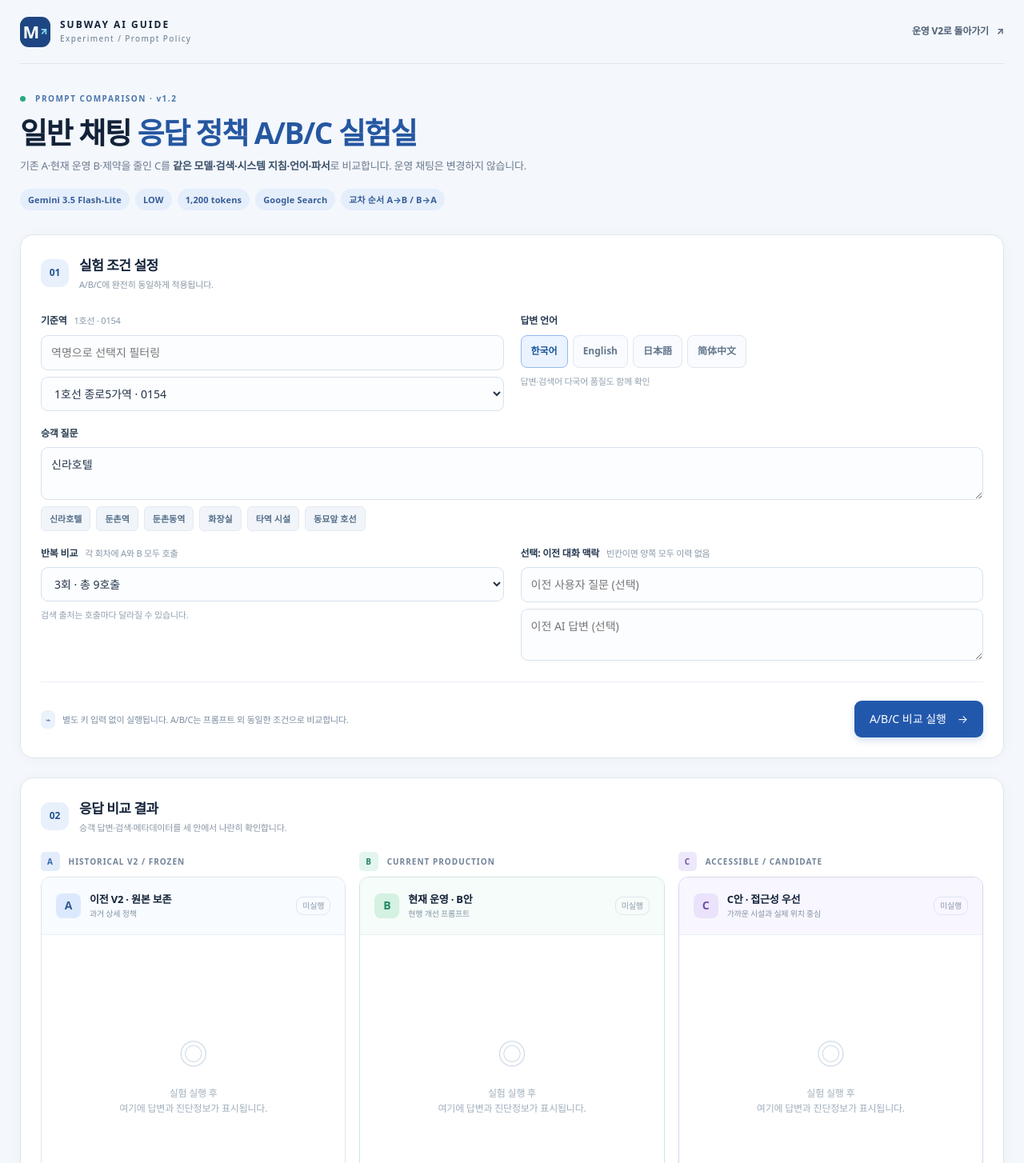
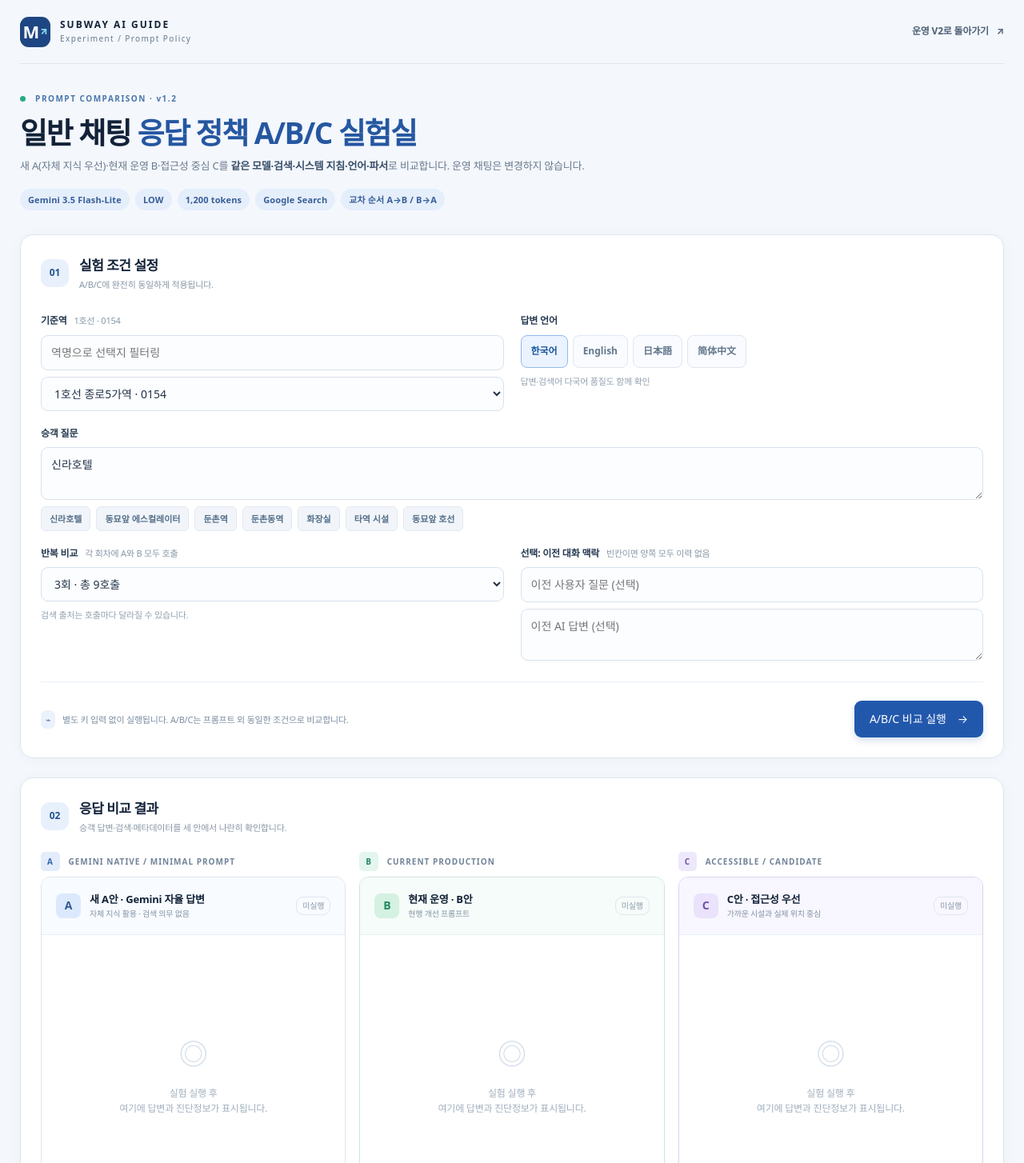
Before and after one commit to kochenkvj-code/subway-ai-guide, a Next.js app: page /search-lab/chat-ab in a window 1280 px wide. Shown: the top 1454 px of the page at 80% size. Built offline with nearby package versions, Linux system fonts and the light colour scheme.

Commit message:
Label lab A as Gemini native mode and add Dongmyo escalator reproducible preset

```diff
--- a/app/search-lab/chat-ab/ChatAB.jsx
+++ b/app/search-lab/chat-ab/ChatAB.jsx
@@ -4,6 +4,7 @@ import {stationMaster} from '../../lib/station-master';
 
 const PRESETS=[
   {label:'신라호텔',query:'신라호텔'},
+  {label:'동묘앞 에스컬레이터',query:'동묘앞역 1호선 에스컬레이터는 몇 번 출구에 있나요?',stationCode:'0159'},
   {label:'둔촌역',query:'둔촌역'},
   {label:'둔촌동역',query:'둔촌동역'},
   {label:'화장실',query:'화장실 어디에 있나요?'},
@@ -18,7 +19,7 @@ const avg=(runs,variant,field)=>{const a=runs.map(x=>x[variant]?.[field]).filter
 const isHttp=url=>{try{return ['http:','https:'].includes(new URL(url).protocol);}catch{return false;}};
 
 function ResultCard({type,data}){
-  const labels={A:['이전 V2 · 원본 보존','과거 상세 정책'],B:['현재 운영 · B안','현행 개선 프롬프트'],C:['C안 · 접근성 우선','가까운 시설과 실제 위치 중심']};
+  const labels={A:['새 A안 · Gemini 자율 답변','자체 지식 활용 · 검색 의무 없음'],B:['현재 운영 · B안','현행 개선 프롬프트'],C:['C안 · 접근성 우선','가까운 시설과 실제 위치 중심']};
   return <article className={'cab-result cab-result-'+type.toLowerCase()}>
     <div className="cab-result-head">
       <div className="cab-result-ident">
@@ -145,7 +146,7 @@ export default function ChatAB(){
       <section className="cab-hero">
         <div className="cab-kicker"><span className="cab-live-dot"></span> PROMPT COMPARISON · v1.2</div>
         <h1>일반 채팅 <em>응답 정책 A/B/C 실험실</em></h1>
-        <p>기존 A·현재 운영 B·제약을 줄인 C를 <strong>같은 모델·검색·시스템 지침·언어·파서</strong>로 비교합니다. 운영 채팅은 변경하지 않습니다.</p>
+        <p>새 A(자체 지식 우선)·현재 운영 B·접근성 중심 C를 <strong>같은 모델·검색·시스템 지침·언어·파서</strong>로 비교합니다. 운영 채팅은 변경하지 않습니다.</p>
         <div className="cab-hero-meta"><span>Gemini 3.5 Flash-Lite</span><span>LOW</span><span>1,200 tokens</span><span>Google Search</span><span>교차 순서 A→B / B→A</span></div>
       </section>
 
@@ -154,7 +155,7 @@ export default function ChatAB(){
         <div className="cab-form-grid">
           <label className="cab-field"><span>기준역 <small>{station?station.line+'호선 · '+station.stationCode:''}</small></span><input type="text" value={filter} onChange={e=>setFilter(e.target.value)} placeholder="역명으로 선택지 필터링" aria-label="역명 검색" /><select value={stationCode} onChange={e=>setStationCode(e.target.value)} aria-label="기준역 선택">{!options.some(s=>s.stationCode===stationCode)&&station&&<option value={stationCode}>{station.line}호선 {cleanName(station)} · {station.stationCode}</option>}{options.map(s=><option key={s.stationCode} value={s.stationCode}>{s.line}호선 {cleanName(s)} · {s.stationCode}</option>)}</select></label>
           <div className="cab-field"><span>답변 언어</span><div className="cab-language">{LANGUAGES.map(([id,label])=><button type="button" key={id} className={lang===id?'active':''} onClick={()=>setLang(id)}>{label}</button>)}</div><span className="cab-field-hint">답변·검색어 다국어 품질도 함께 확인</span></div>
-          <label className="cab-field cab-wide"><span>승객 질문</span><textarea value={question} onChange={e=>setQuestion(e.target.value)} rows={2} maxLength={500} placeholder="실제 일반 채팅에 입력할 질문" /><div className="cab-presets">{PRESETS.map(p=><button key={p.label} type="button" onClick={()=>setQuestion(p.query)}>{p.label}</button>)}</div></label>
+          <label className="cab-field cab-wide"><span>승객 질문</span><textarea value={question} onChange={e=>setQuestion(e.target.value)} rows={2} maxLength={500} placeholder="실제 일반 채팅에 입력할 질문" /><div className="cab-presets">{PRESETS.map(p=><button key={p.label} type="button" onClick={()=>{setQuestion(p.query);if(p.stationCode)setStationCode(p.stationCode);}}>{p.label}</button>)}</div></label>
           <label className="cab-field"><span>반복 비교 <small>각 회차에 A와 B 모두 호출</small></span><select value={repeat} onChange={e=>setRepeat(Number(e.target.value))}><option value={1}>1회 · 총 3호출</option><option value={3}>3회 · 총 9호출</option><option value={5}>5회 · 총 15호출</option></select><span className="cab-field-hint">검색 출처는 호출마다 달라질 수 있습니다.</span></label>
           <div className="cab-field cab-context"><span>선택: 이전 대화 맥락 <small>빈칸이면 양쪽 모두 이력 없음</small></span><input value={contextQuestion} onChange={e=>setContextQuestion(e.target.value)} maxLength={500} placeholder="이전 사용자 질문 (선택)" /><textarea value={contextAnswer} onChange={e=>setContextAnswer(e.target.value)} rows={2} maxLength={2500} placeholder="이전 AI 답변 (선택)" /></div>
         </div>
@@ -170,7 +171,7 @@ export default function ChatAB(){
           <div className="cab-section-title"><span className="cab-section-num">02</span><div><h2>응답 비교 결과</h2><p>승객 답변·검색·메타데이터를 세 안에서 나란히 확인합니다.</p></div></div>
           <div className="cab-results-actions">{runs.length>0&&<><label>회차 <select value={Math.min(roundIndex,runs.length-1)} onChange={e=>setRoundIndex(Number(e.target.value))}>{runs.map((r,i)=><option key={i} value={i}>{i+1}회 · {r.order}</option>)}</select></label><button type="button" onClick={download} className="cab-export">JSON 결과 저장 ↓</button></>}</div>
         </div>
-        <div className="cab-compare-head"><div><span>A</span> HISTORICAL V2 / FROZEN</div><div><span>B</span> CURRENT PRODUCTION</div><div><span>C</span> ACCESSIBLE / CANDIDATE</div></div>
+        <div className="cab-compare-head"><div><span>A</span> GEMINI NATIVE / MINIMAL PROMPT</div><div><span>B</span> CURRENT PRODUCTION</div><div><span>C</span> ACCESSIBLE / CANDIDATE</div></div>
         <div className="cab-result-grid"><ResultCard type="A" data={selected?.A}/><ResultCard type="B" data={selected?.B}/><ResultCard type="C" data={selected?.C}/></div>
         {runs.length>0&&<div className="cab-summary">
           <div className="cab-summary-title"><h3>반복 실험 요약</h3><p>실제로 Gemini가 완료된 호출만 평균에 반영 · 성공한 완전한 A/B/C 세트 {completedTriples}회</p></div>
```
